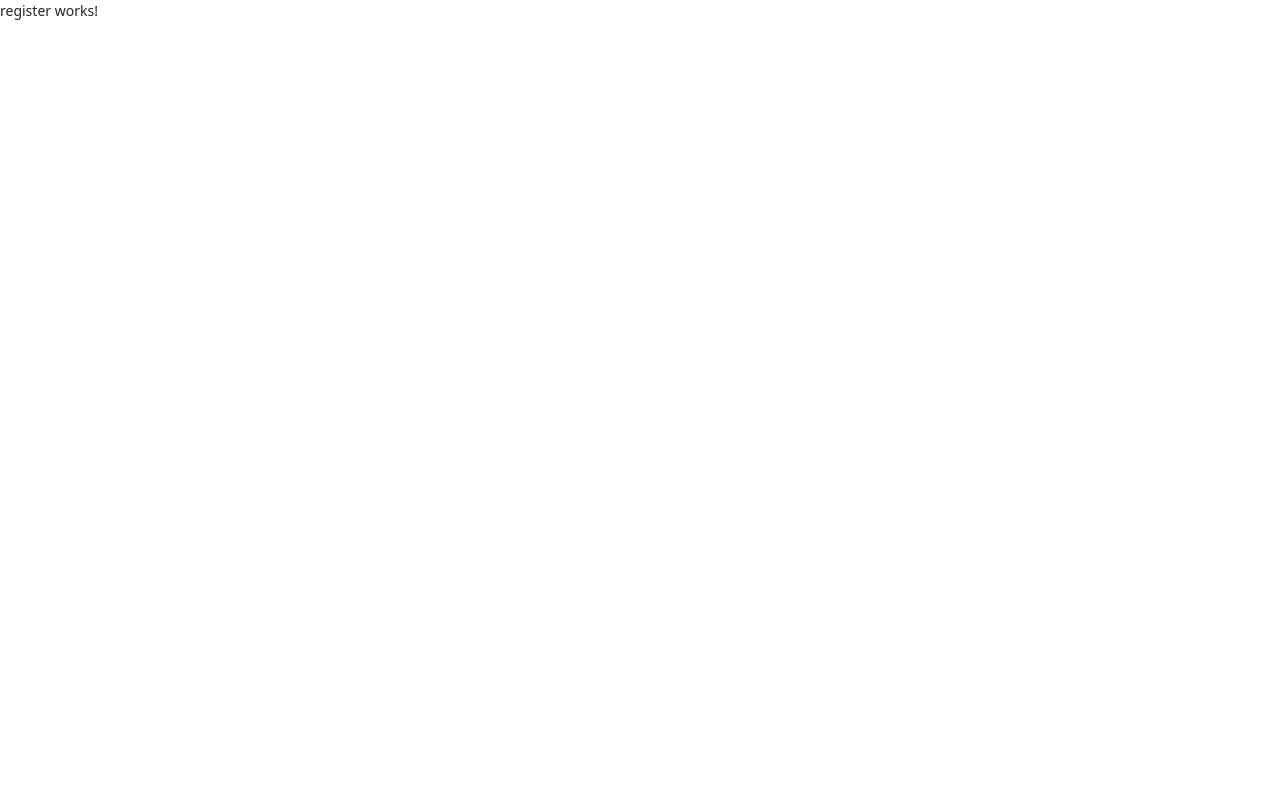
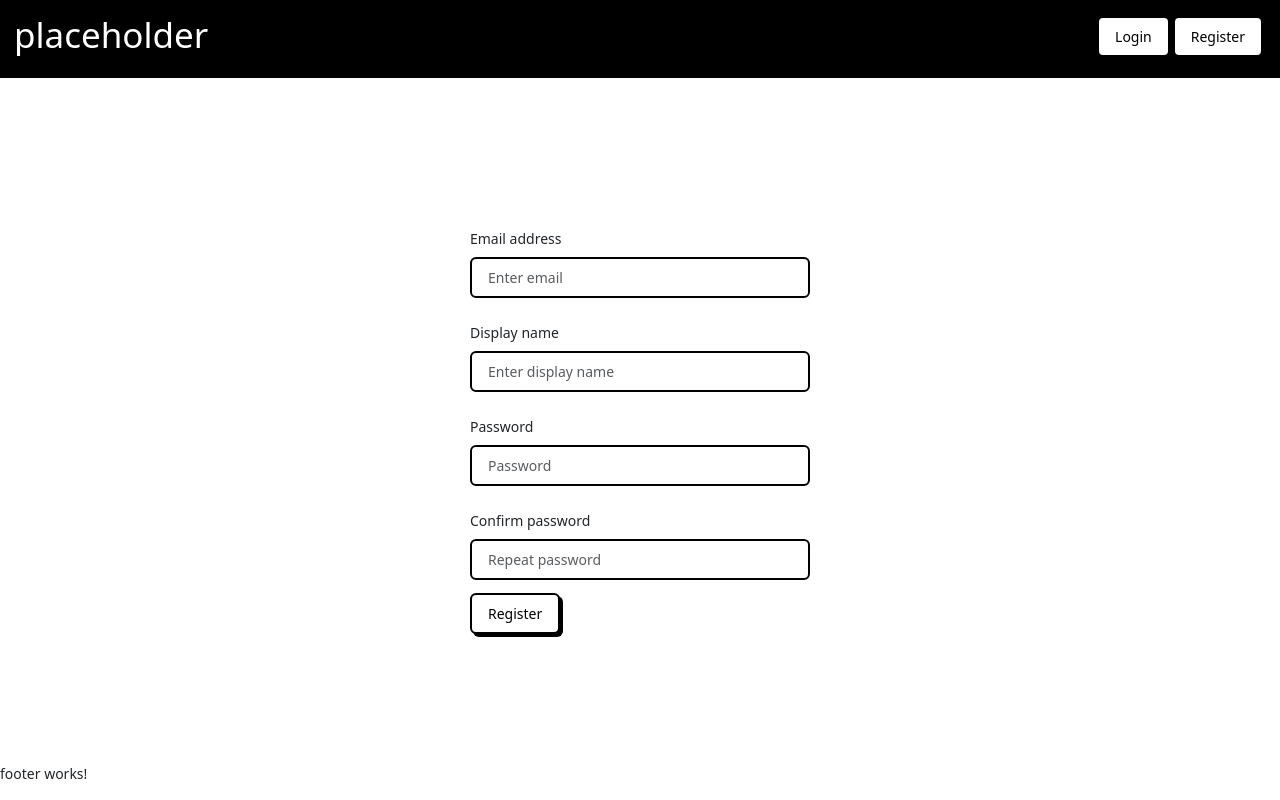
Before and after one commit to q-bckrt/lms-frontend, an Angular app: page /register in a window 1280 px wide. Built offline with nearby package versions, Linux system fonts and the light colour scheme.

Commit message:
login and register page created

```diff
--- a/src/app/pages/login/login.component.css
+++ b/src/app/pages/login/login.component.css
@@ -0,0 +1,43 @@
+/* Prevent scrolling and ensure full height */
+html, body {
+  height: 100%;
+  overflow: hidden;
+}
+
+/* Main container for the entire page */
+.login-page {
+  display: flex;
+  flex-direction: column;
+  height: 100vh;
+  min-height: 100vh;
+}
+
+/* Modify your existing .content rule */
+.content {
+  display: flex;
+  flex-direction: column;
+  justify-content: center;
+  align-items: center;
+  flex: 1;
+  padding: 20px;
+  box-sizing: border-box;
+}
+
+/* Keep your existing login-password rule */
+.login-password {
+  margin-bottom: 2vh;
+}
+
+/* Ensure navbar and footer don't shrink */
+app-navbar,
+app-footer {
+  flex-shrink: 0;
+}
+
+/* Optional: Style the login box */
+.login-box {
+  width: 100%;
+  max-width: 400px;
+  padding: 30px;
+  box-sizing: border-box;
+}
--- a/src/app/pages/login/login.component.html
+++ b/src/app/pages/login/login.component.html
@@ -1 +1,37 @@
-<p>login works!</p>
+<main>
+    <div class="login-page">
+        <app-navbar></app-navbar>
+        <div class="content">
+            <div class="login-box">
+                <form id="loginForm">
+                    <div>
+                        <label for="email" class="form-label mt-4">Email address</label>
+                        <input
+                                type="email"
+                                class="form-control"
+                                id="email"
+                                name="email"
+                                placeholder="Enter email"
+                                autocomplete="email"
+                                required
+                        >
+                    </div>
+                    <div class="login-password">
+                        <label for="password" class="form-label mt-4">Password</label>
+                        <input
+                                type="password"
+                                class="form-control"
+                                id="password"
+                                name="password"
+                                placeholder="Password"
+                                autocomplete="current-password"
+                                required
+                        >
+                    </div>
+                    <app-button id="loginButton" text="Login"></app-button>
+                </form>
+            </div>
+        </div>
+        <app-footer></app-footer>
+    </div>
+</main>
--- a/src/app/pages/login/login.component.ts
+++ b/src/app/pages/login/login.component.ts
@@ -1,8 +1,12 @@
 import { Component } from '@angular/core';
+import {NavbarComponent} from '../../components/navbar/navbar.component';
+import {ButtonComponent} from '../../components/button/button.component';
+import {FooterComponent} from '../../components/footer/footer.component';
+
 
 @Component({
   selector: 'app-login',
-  imports: [],
+  imports: [NavbarComponent, ButtonComponent, FooterComponent],
   templateUrl: './login.component.html',
   styleUrl: './login.component.css'
 })
--- a/src/app/pages/register/register.component.css
+++ b/src/app/pages/register/register.component.css
@@ -0,0 +1,43 @@
+/* Prevent scrolling and ensure full height */
+html, body {
+  height: 100%;
+  overflow: hidden;
+}
+
+/* Main container for the entire page */
+.register-page {
+  display: flex;
+  flex-direction: column;
+  height: 100vh;
+  min-height: 100vh;
+}
+
+/* Modify your existing .content rule */
+.content {
+  display: flex;
+  flex-direction: column;
+  justify-content: center;
+  align-items: center;
+  flex: 1;
+  padding: 20px;
+  box-sizing: border-box;
+}
+
+/* Keep your existing login-password rule */
+.register-repeat-password {
+  margin-bottom: 2vh;
+}
+
+/* Ensure navbar and footer don't shrink */
+app-navbar,
+app-footer {
+  flex-shrink: 0;
+}
+
+/* Optional: Style the login box */
+.register-box {
+  width: 100%;
+  max-width: 400px;
+  padding: 30px;
+  box-sizing: border-box;
+}
--- a/src/app/pages/register/register.component.html
+++ b/src/app/pages/register/register.component.html
@@ -1 +1,61 @@
-<p>register works!</p>
+<main>
+  <div class="register-page">
+    <app-navbar></app-navbar>
+    <div class="content">
+      <div class="register-box">
+        <form id="registerForm">
+          <div>
+            <label for="email" class="form-label mt-4">Email address</label>
+            <input
+              type="email"
+              class="form-control"
+              id="email"
+              name="email"
+              placeholder="Enter email"
+              autocomplete="email"
+              required
+            >
+          </div>
+          <div>
+            <label for="username" class="form-label mt-4">Display name</label>
+            <input
+              type="text"
+              class="form-control"
+              id="username"
+              name="username"
+              placeholder="Enter display name"
+              autocomplete="name"
+              required
+            >
+          </div>
+          <div class="register-password">
+            <label for="password" class="form-label mt-4">Password</label>
+            <input
+              type="password"
+              class="form-control"
+              id="password"
+              name="password"
+              placeholder="Password"
+              autocomplete="new-password"
+              required
+            >
+          </div>
+          <div class="register-repeat-password">
+            <label for="confirmPassword" class="form-label mt-4">Confirm password</label>
+            <input
+              type="password"
+              class="form-control"
+              id="confirmPassword"
+              name="confirmPassword"
+              placeholder="Repeat password"
+              autocomplete="new-password"
+              required
+            >
+          </div>
+          <app-button id="registerButton" text="Register"></app-button>
+        </form>
+      </div>
+    </div>
+    <app-footer></app-footer>
+  </div>
+</main>
```
Also changed, not shown: src/app/pages/register/register.component.ts (+8 -1 lines).
